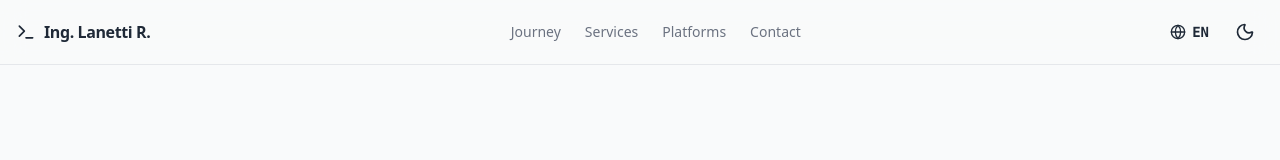
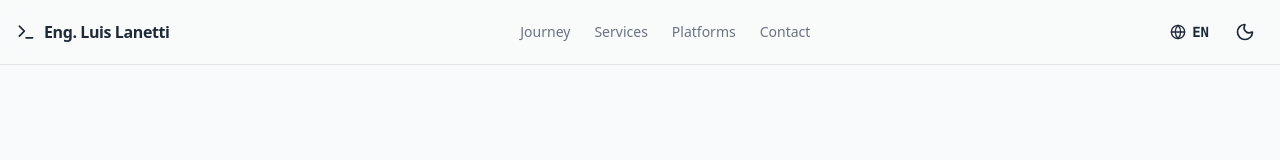
Before and after one commit to lanettix101/lanetting, a React (Vite) app: page / in a window 1280 px wide. Shown: the top 160 px of the page. Built offline with nearby package versions, Linux system fonts and the light colour scheme; the HTML template or start-up script is replaced by a standard one.

Commit message:
Update Header.tsx

```diff
--- a/src/components/layout/Header.tsx
+++ b/src/components/layout/Header.tsx
@@ -46,7 +46,7 @@ export default function Header() {
       <div className="container mx-auto px-4 h-16 flex items-center justify-between">
         <Link to="/" onClick={() => window.scrollTo({ top: 0, behavior: 'smooth' })} className="flex items-center gap-2 font-bold text-brand-primary tracking-tight hover:opacity-80 transition-opacity focus-visible:outline-2 focus-visible:outline-offset-2 focus-visible:outline-brand-primary rounded-sm">
           <Terminal className="h-5 w-5" />
-          <span>Ing. Lanetti R.</span>
+          <span>Eng. Luis Lanetti</span>
         </Link>
 
         <nav className="hidden md:flex items-center gap-6 text-sm font-medium text-brand-accent">
```
